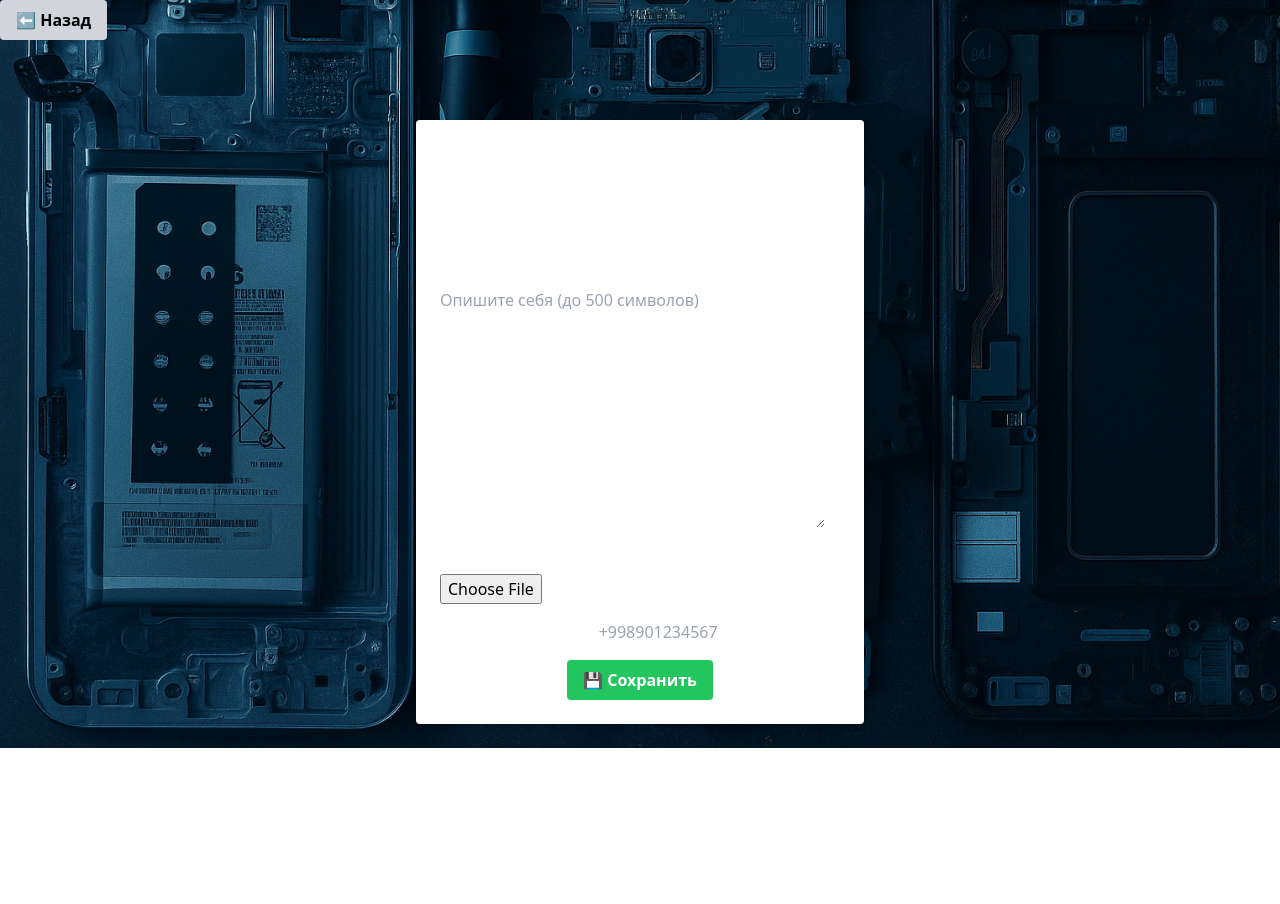
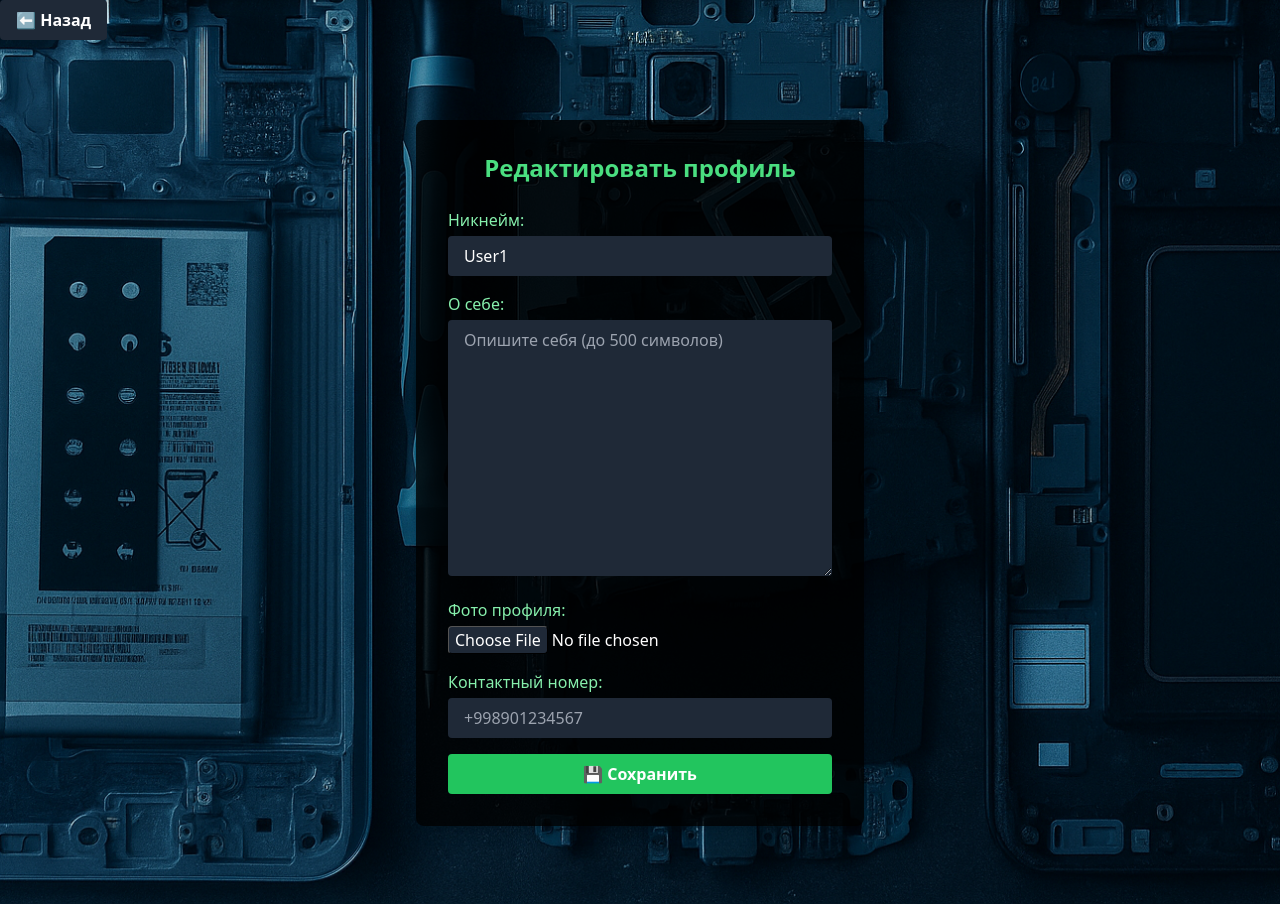
Before and after one commit to Mr-Shams86/galaxy_market, a Django app: page /users/profile/edit/ in a window 1280 px wide. Shown: the part 112-1016 px from the top of the page. Before the commit the page ends 860 px from the top, so only its background shows below. Run offline with Django 4.2, Linux system fonts and the light colour scheme; the visitor is signed in with stand-in values (Sample User, id 1); some libraries are stand-ins or nearby versions.

Commit message:
Добавил поддержку widget_tweaks и улучшил стили форм профиля

```diff
--- a/config/settings.py
+++ b/config/settings.py
@@ -33,6 +33,7 @@ INSTALLED_APPS = [
     "orders",
     "reviews",
     "corsheaders",
+    "widget_tweaks",
 ]
 
 # --- MIDDLEWARE ---
--- a/requirements.txt
+++ b/requirements.txt
@@ -12,4 +12,5 @@ stripe==8.9.0
 typing_extensions==4.10.0
 tzdata==2024.1
 urllib3==2.2.3
+django-widget-tweaks==1.5.0
 django-cors-headers==4.5.0
--- a/static/products/styles.css
+++ b/static/products/styles.css
@@ -2125,12 +2139,18 @@ video {
   background-color: rgb(234 179 8 / var(--tw-bg-opacity));
 }
 
+.bg-black {
+  --tw-bg-opacity: 1;
+  background-color: rgb(0 0 0 / var(--tw-bg-opacity));
+}
+
+.bg-gray-800 {
+  --tw-bg-opacity: 1;
+  background-color: rgb(31 41 55 / var(--tw-bg-opacity));
+}
+
 .bg-opacity-40 {
   --tw-bg-opacity: 0.4;
-}
-
-.bg-opacity-75 {
-  --tw-bg-opacity: 0.75;
 }
 
 .bg-opacity-80 {
@@ -2337,6 +2362,10 @@ video {
   padding-top: 1.5rem;
 }
 
+.pt-10 {
+  padding-top: 2.5rem;
+}
+
 .text-left {
   text-align: left;
 }
@@ -2588,6 +2628,16 @@ video {
 .text-white {
   --tw-text-opacity: 1;
   color: rgb(255 255 255 / var(--tw-text-opacity));
+}
+
+.text-green-300 {
+  --tw-text-opacity: 1;
+  color: rgb(134 239 172 / var(--tw-text-opacity));
+}
+
+.text-green-400 {
+  --tw-text-opacity: 1;
+  color: rgb(74 222 128 / var(--tw-text-opacity));
 }
 
 .underline {
--- a/templates/users/edit_profile.html
+++ b/templates/users/edit_profile.html
@@ -1,19 +1,22 @@
 {% extends "base.html" %}
 {% load static %}
+{% load widget_tweaks %}
+
 
 {% block back_button %}
-<a href="javascript:history.back()" class="inline-block bg-gray-300 hover:bg-gray-400 text-black font-bold py-2 px-4 rounded mb-4">
+<a href="javascript:history.back()" class="inline-block bg-gray-800 hover:bg-gray-700 text-white font-bold py-2 px-4 rounded mb-4">
   ⬅️ Назад
 </a>
 {% endblock %}
 
 {% block content %}
-<div class="max-w-md mx-auto mt-10 p-6 bg-white shadow-md rounded">
-  <h2 class="text-2xl font-bold mb-6 text-center">Редактировать профиль</h2>
+<div class="flex justify-center items-start min-h-screen pt-10">
+  <div class="bg-black bg-opacity-80 p-8 rounded-lg shadow-lg w-full max-w-md text-white">
 
-  {# Уведомления (например, успешное сохранение) #}
+    <h2 class="text-2xl font-bold mb-6 text-green-400 text-center">Редактировать профиль</h2>
+
     {% if messages %}
-  <ul class="mb-4 text-green-600 text-center text-sm">
+    <ul class="mb-4 text-green-400 text-center text-sm">
       {% for message in messages %}
         <li>{{ message }}</li>
       {% endfor %}
@@ -22,19 +25,40 @@
 
     <form method="POST" enctype="multipart/form-data" class="space-y-4">
       {% csrf_token %}
-    {{ form.as_p }}
+
+      <div>
+        <label class="block mb-1 text-green-300">Никнейм:</label>
+        {{ form.nickname|add_class:"w-full px-4 py-2 rounded bg-gray-800 text-white" }}
+      </div>
+
+      <div>
+        <label class="block mb-1 text-green-300">О себе:</label>
+        {{ form.bio|add_class:"w-full px-4 py-2 rounded bg-gray-800 text-white" }}
+      </div>
+
+      <div>
+        <label class="block mb-1 text-green-300">Фото профиля:</label>
+        {{ form.avatar|add_class:"w-full file:bg-gray-800 file:text-white file:border file:rounded" }}
+      </div>
+
+      <div>
+        <label class="block mb-1 text-green-300">Контактный номер:</label>
+        {{ form.contact_number|add_class:"w-full px-4 py-2 rounded bg-gray-800 text-white" }}
+      </div>
 
       {% if profile.avatar %}
-    <div class="text-center">
+      <div class="text-center mt-4">
         <img src="{{ profile.avatar.url }}" alt="avatar" width="100" class="rounded-full mx-auto" />
       </div>
       {% endif %}
 
-    <div class="text-center">
-      <button type="submit" class="bg-green-500 hover:bg-green-600 text-white font-bold py-2 px-4 rounded">
+      <div class="text-center mt-6">
+        <button type="submit" class="bg-green-500 hover:bg-green-600 text-white font-bold py-2 px-4 rounded w-full">
           💾 Сохранить
         </button>
       </div>
     </form>
+
+  </div>
 </div>
 {% endblock %}
```
Also changed, not shown: other parts of static/products/styles.css (+103 -107 lines), templates/products/additem.html (+6 -6 lines), templates/users/profile.html (+6 -6 lines). Lines whose indentation alone changed are shown as unchanged.
